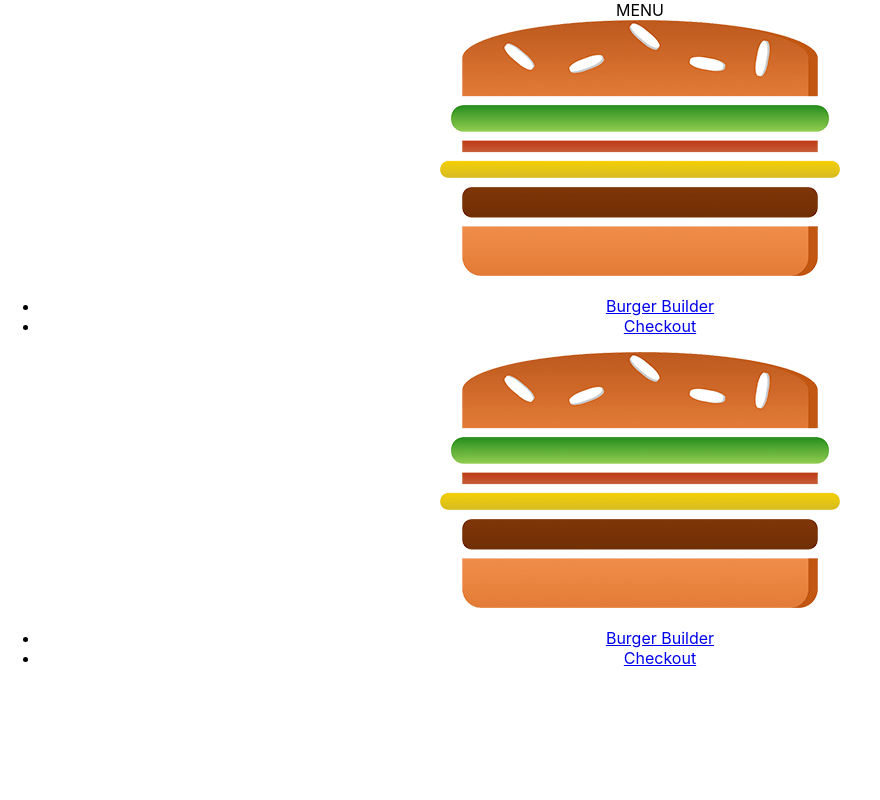
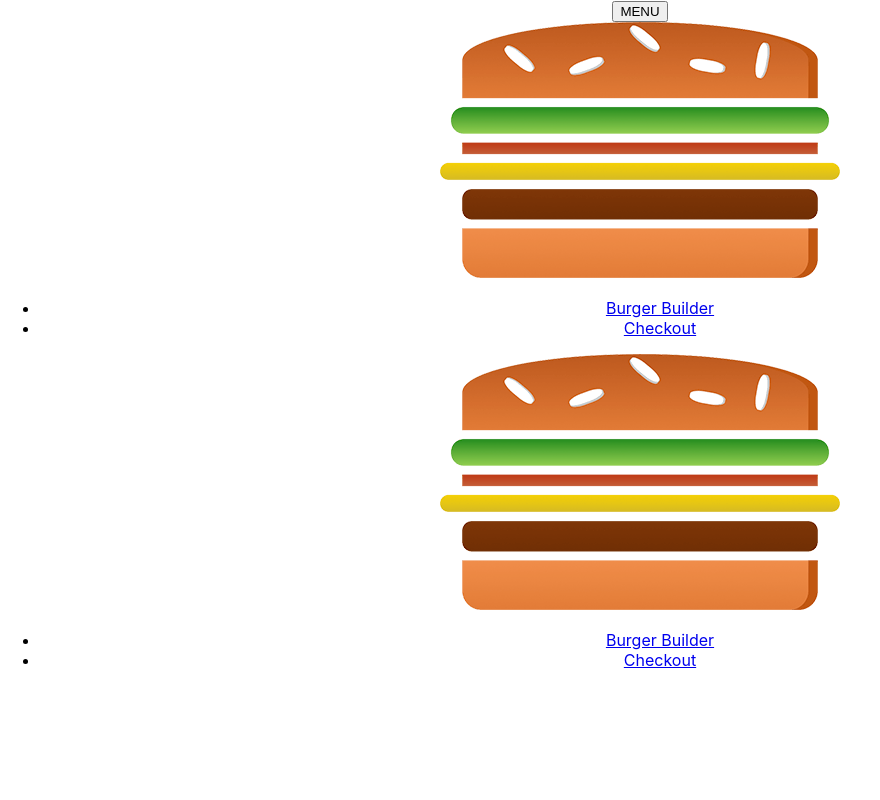
Before and after one commit to pedroomedicina/burger-builder-project, a React app: page / in a window 1280 px wide. Shown: the top 800 px of the page, without its empty margins (0-880 px from the left). Built offline with nearby package versions, Linux system fonts and the light colour scheme.

Commit message:
March 8 Progress

```diff
--- a/src/components/Layouts/Layout.js
+++ b/src/components/Layouts/Layout.js
@@ -1,17 +1,39 @@
-import React from 'react';
+import React, { Component } from 'react';
 import Aux from '../../hoc/Aux';
 import classes from './Layout.css';
 import Toolbar from '../Navigation/Toolbar/Toolbar';
 import SideDrawer from '../Navigation/SideDrawer/SideDrawer';
 
-const layout = ( props ) => (
-    <Aux>
-        <Toolbar />
-        <SideDrawer />
-        <main className={classes.Content}>
-            {props.children}
-        </main>
-    </Aux>
-);
+class layout extends Component {
+    state = {
+        showSideDrawer: false
+    }
+
+    sideDrawerClosedHandler = () => {
+        this.setState({
+            showSideDrawer: false
+        });
+    }
+
+    sideDrawerToggleHandler = () => {
+        this.setState((prevState) => {
+            return ({ showSideDrawer: !prevState.showSideDrawer});
+        });
+    }
+
+    render () {
+        return (
+            <Aux>
+                <Toolbar SideDrawerToggle={this.sideDrawerToggleHandler}/>
+                <SideDrawer
+                open={this.state.showSideDrawer}
+                closed={this.sideDrawerClosedHandler}/>
+                <main className={classes.Content}>
+                    {this.props.children}
+                </main>
+            </Aux>
+        );
+    }
+}
 
 export default layout;
--- a/src/components/Navigation/SideDrawer/SideDrawer.js
+++ b/src/components/Navigation/SideDrawer/SideDrawer.js
@@ -2,10 +2,20 @@
 import Logo from '../../Logo/Logo'
 import NavigationItems from '../NavigationItems/NavigationItems';
 import classes from './SideDrawer.css';
+import BackDrop from '../../UI/Backdrop/Backdrop';
+import Aux from '../../../hoc/Aux';
 
 const sideDrawer = (props) => {
+    let attachedClasses = [classes.SideDrawer, classes.Close];
+    if (props.open) {
+        attachedClasses = [classes.SideDrawer, classes.Open];
+    }
+
     return (
-        <div className={classes.SideDrawer}>
+        <Aux>
+            <BackDrop show={props.open}
+            clicked={props.closed}/>
+            <div className={attachedClasses.join(' ')}>
 
             <div className={classes.Logo}>
                 <Logo />
@@ -15,6 +25,7 @@
                 <NavigationItems />
             </nav>
             </div>
+        </Aux>
     );
 };
 
--- a/src/components/Navigation/Toolbar/Toolbar.js
+++ b/src/components/Navigation/Toolbar/Toolbar.js
@@ -2,10 +2,11 @@
 import classes from './Toolbar.css'
 import Logo from '../../Logo/Logo';
 import NavigationItems from '../NavigationItems/NavigationItems';
+import Button from '../../UI/Button/Button';
 
 const toolbar = (props) => (
     <header className={classes.Toolbar}>
-        <div>MENU</div>
+        <Button clicked={props.SideDrawerToggle} btnType={"Menu"}>MENU</Button>
         <div className={classes.Logo}>
             <Logo />
         </div>
--- a/src/components/UI/Button/Button.css
+++ b/src/components/UI/Button/Button.css
@@ -22,3 +22,7 @@
 .Danger {
     color: #944317;
 }
+
+.Menu{
+    color: white;
+}
--- a/src/components/UI/Button/Button.js
+++ b/src/components/UI/Button/Button.js
@@ -2,7 +2,9 @@
 import classes from './Button.css'
 
 const button = (props) => (
-    <button onClick={props.clicked} className={[classes.Button, classes[props.btnType]].join(' ')} >
+    <button
+    onClick={props.clicked}
+    className={[classes.Button, classes[props.btnType]].join(' ')} >
     {props.children}
     </button>
 );
```
Lines whose indentation alone changed are shown as unchanged.
